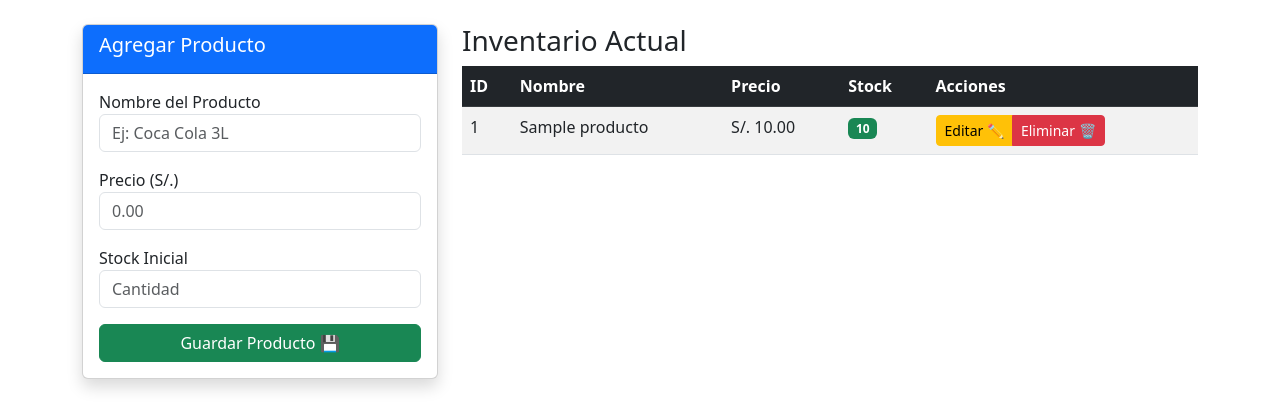
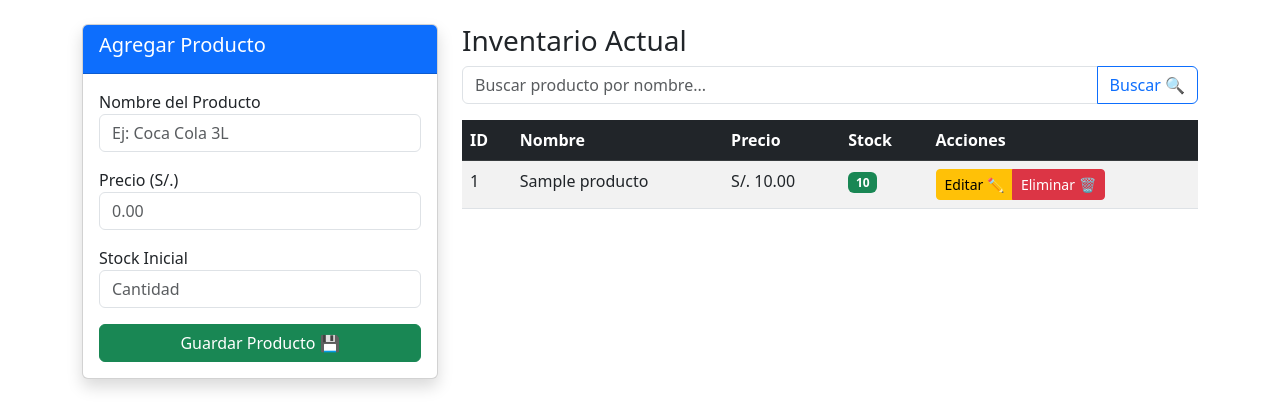
Before and after one commit to JimAcosta123/sistema-pos-senati, a Flask app: page /productos in a window 1280 px wide. Shown: the part 56-476 px from the top of the page. Run offline with Flask 3, Linux system fonts and the light colour scheme; a user stored in the database is signed in; tables that the repository leaves empty hold one stand-in row (values such as "Sample post").

Commit message:
ui: Componente de barra de búsqueda en inventario

```diff
--- a/templates/productos.html
+++ b/templates/productos.html
@@ -29,6 +29,19 @@
 
     <div class="col-md-8">
         <h3>Inventario Actual</h3>
+
+        <form action="/productos" method="GET" class="mb-3">
+          <div class="input-group">
+        <input type="text" name="q" class="form-control" placeholder="Buscar producto por nombre...">
+        <button class="btn btn-outline-primary" type="submit">Buscar 🔍</button>
+        {% if request.args.get('q') %}
+            <a href="/productos" class="btn btn-outline-secondary">Limpiar</a>
+        {% endif %}
+          </div>
+       </form>
+
+
+
         <table class="table table-striped table-hover">
             <thead class="table-dark">
                 <tr>
```
